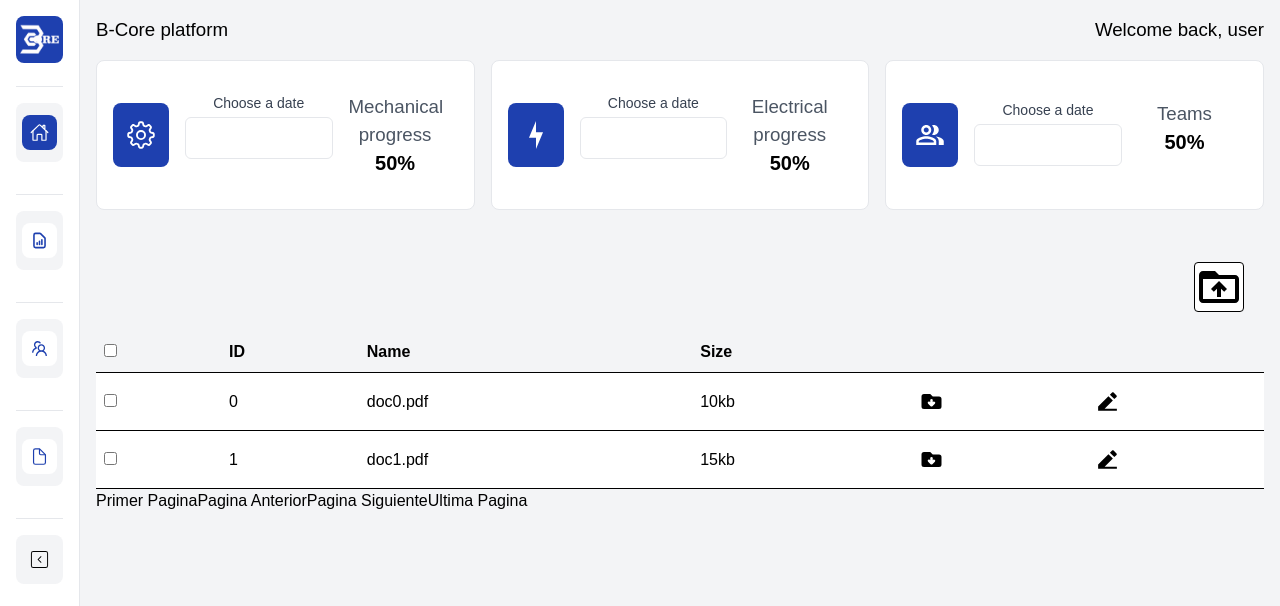
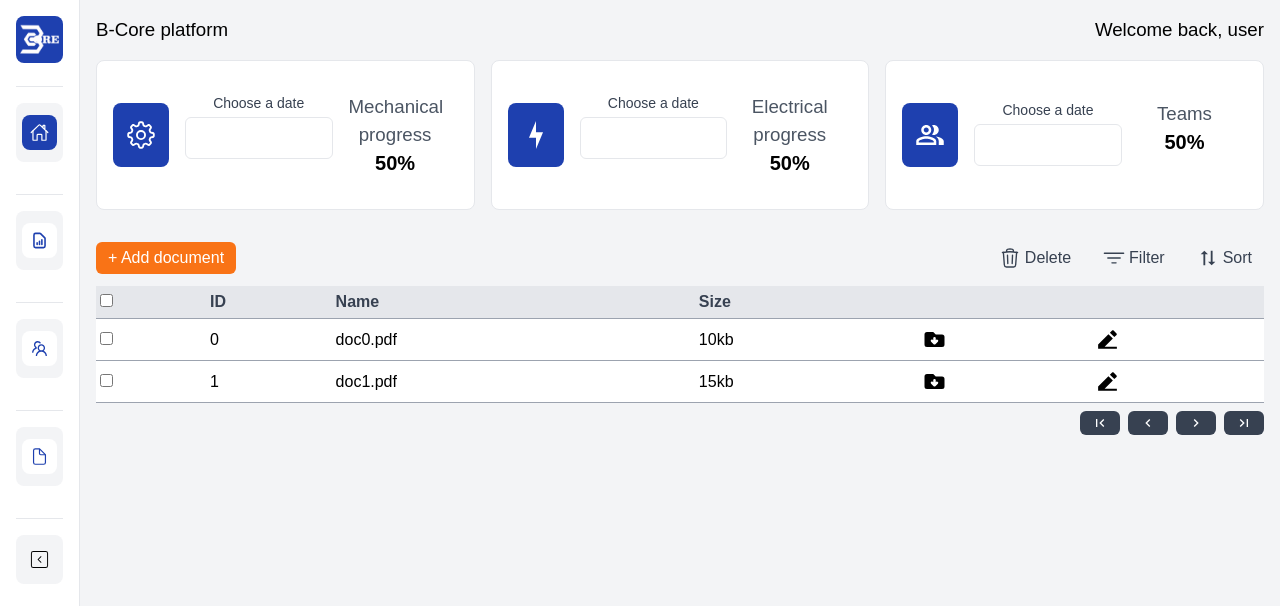
Before and after one commit to LMartin1998/BCorePlatform-Deploy, a Next.js app: page /docs in a window 1280 px wide. Shown: the top 606 px of the page. Built offline with nearby package versions, Linux system fonts and the light colour scheme.

Commit message:
wip docs table

```diff
--- a/src/app/Components/DocsTableComponent.jsx
+++ b/src/app/Components/DocsTableComponent.jsx
@@ -11,7 +11,10 @@ import data from "@/app/data/docdata.jsx";
 import { HiFolderDownload } from "react-icons/hi";
 import { RiEdit2Fill } from "react-icons/ri";
 import { AiOutlineSortAscending, AiOutlineSortDescending } from "react-icons/ai";
-import { MdDriveFolderUpload } from "react-icons/md";
+import { MdFirstPage, MdChevronLeft, MdChevronRight, MdLastPage } from 'react-icons/md';
+import { HiOutlineTrash } from "react-icons/hi2";
+import { IoFilterOutline } from "react-icons/io5";
+import { BiSortAlt2 } from "react-icons/bi";
 import { useState } from 'react';
 
 export default function DocsTable() {
@@ -73,17 +76,22 @@ export default function DocsTable() {
 
     return (
         <>
-            <div className='w-full flex justify-end'>
-                <button className='m-5'>
-                    <MdDriveFolderUpload size={50} className='bg-white border border-solid border-black rounded hover:bg-blue-200' />
+            <div className='w-full flex justify-between'>
+                <button className='bg-orange-500 text-white px-3 py-1 rounded-md focus:outline-none hover:bg-orange-600'>
+                    + Add document
                 </button>
+                <div className='flex space-x-2'>
+                    <button className='flex items-center text-gray-700 hover:bg-slate-400 hover:rounded-lg hover:text-white py-1 px-3'><HiOutlineTrash size={22} className='mr-1' />Delete</button>
+                    <button className='flex items-center text-gray-700 hover:bg-slate-400 hover:rounded-lg hover:text-white py-1 px-3'><IoFilterOutline size={22} className='mr-1' />Filter</button>
+                    <button className='flex items-center text-gray-700 hover:bg-slate-400 hover:rounded-lg hover:text-white py-1 px-3'><BiSortAlt2 size={22} className='mr-1' />Sort</button>
+                </div>
             </div>
-            <table className='w-full'>
+            <table className='w-full mt-3'>
                 <thead>
                     {table.getHeaderGroups().map((headerGroup) => (
-                        <tr className='text-left border-b border-solid border-black select-none' key={headerGroup.id}>
+                        <tr className='text-left bg-gray-200 select-none' key={headerGroup.id}>
                             {headerGroup.headers.map((header) => (
-                                <th className='text-left p-2 border-b border-solid border-black'
+                                <th className='text-left p-1 text-gray-700 border-b border-solid border-gray-400'
                                     key={header.id}
                                     onClick={header.column.getToggleSortingHandler()}
                                 >
@@ -109,9 +117,9 @@ export default function DocsTable() {
                 </thead>
                 <tbody>
                     {table.getRowModel().rows.map((row) => (
-                        <tr key={row.id} className={'bg-white border-b border-solid border-black hover:bg-blue-100 hover:font-bold'}>
+                        <tr key={row.id} className={'bg-white border-b border-solid border-gray-400 hover:bg-gray-100'}>
                             {row.getVisibleCells().map((cell) => (
-                                <td key={cell.id} className='py-4 px-2' onClick={handleDoc}>
+                                <td key={cell.id} className='py-2 px-1' onClick={handleDoc}>
                                     {flexRender(cell.column.columnDef.cell, cell.getContext())}
                                 </td>
                             ))}
@@ -119,12 +127,12 @@ export default function DocsTable() {
                     ))}
                 </tbody>
             </table>
-            <button onClick={() => table.setPageIndex(0)}>Primer Pagina</button>
-            <button onClick={() => table.previousPage()}>Pagina Anterior</button>
-            <button onClick={() => table.nextPage()}>Pagina Siguiente</button>
-            <button onClick={() => table.setPageIndex(table.getPageCount() - 1)}>
-                Ultima Pagina
-            </button>
+            <div className='flex justify-end space-x-2 mt-2'>
+                <button className='bg-gray-700 text-white px-3 py-1 rounded-md focus:outline-none hover:bg-slate-600' onClick={() => table.setPageIndex(0)}><MdFirstPage /></button>
+                <button className='bg-gray-700 text-white px-3 py-1 rounded-md focus:outline-none hover:bg-slate-600' onClick={() => table.previousPage()}><MdChevronLeft /></button>
+                <button className='bg-gray-700 text-white px-3 py-1 rounded-md focus:outline-none hover:bg-slate-600' onClick={() => table.nextPage()}><MdChevronRight /></button>
+                <button className='bg-gray-700 text-white px-3 py-1 rounded-md focus:outline-none hover:bg-slate-600' onClick={() => table.setPageIndex(table.getPageCount() - 1)}><MdLastPage /></button>
+            </div>
         </>
     );
 };
```
